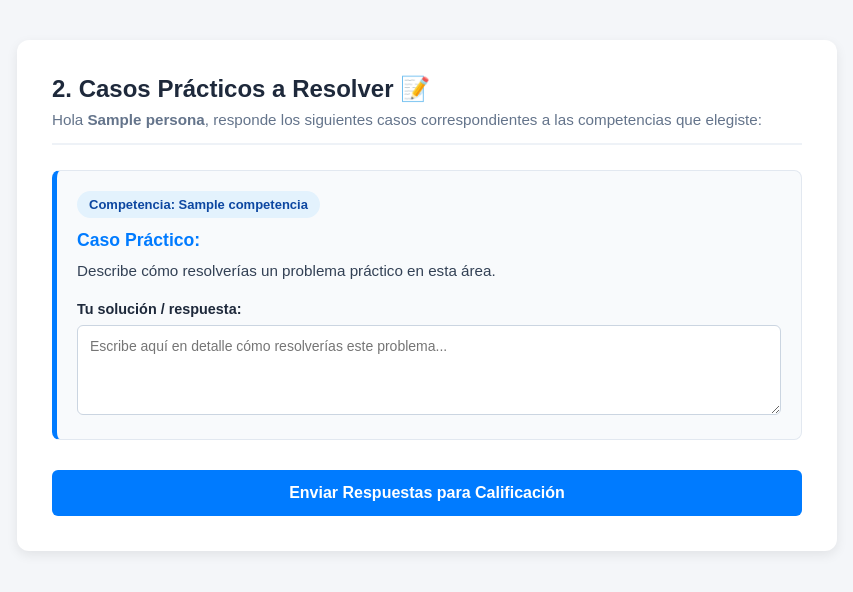
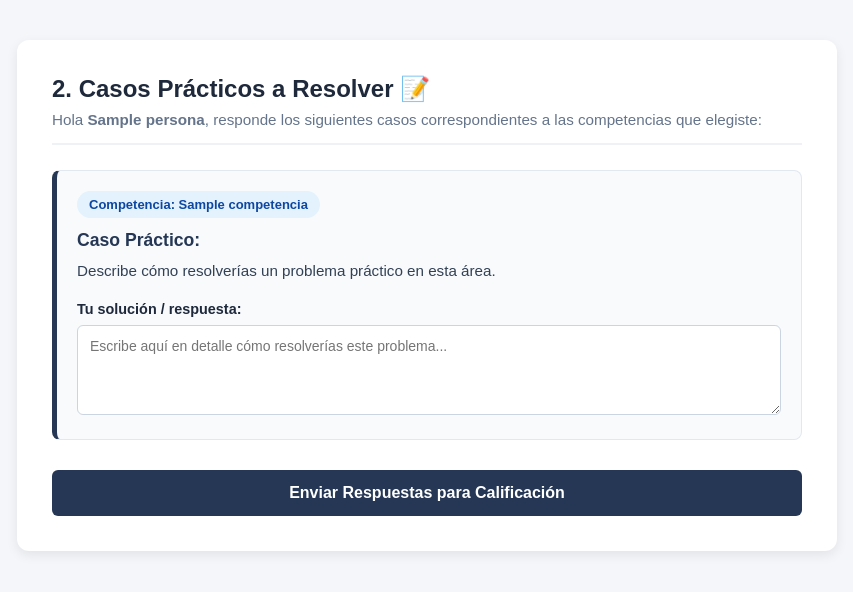
Before and after one commit to miaukat/evaluacion-competencias, a Django app: page /evaluacion/1/ in a window 1280 px wide. Shown: the top 592 px of the page, without its empty margins (213-1066 px from the left). Run offline with Django 5.2, Linux system fonts and the light colour scheme; tables that the repository leaves empty hold one stand-in row (values such as "Sample post").

Commit message:
Arreglos en color y respuesta IA

```diff
--- a/competencias/static/css/evaluacion.css
+++ b/competencias/static/css/evaluacion.css
@@ -37,7 +37,7 @@ body {
 .tarjeta-caso {
     background-color: #f8fafc;
     border: 1px solid #e2e8f0;
-    border-left: 5px solid #007bff;
+    border-left: 5px solid #253754;
     padding: 20px;
     border-radius: 8px;
     margin-bottom: 25px;
@@ -62,7 +62,7 @@ body {
 
 .tarjeta-caso h3 {
     margin: 0 0 8px 0;
-    color: #007bff;
+    color: #253754;
     font-size: 1.1rem;
 }
 
@@ -96,7 +96,7 @@ textarea {
 }
 
 textarea:focus {
-    border-color: #007bff;
+    border-color: #253754;
     box-shadow: 0 0 0 3px rgba(0, 123, 255, 0.15);
     outline: none;
 }
@@ -107,7 +107,7 @@ textarea:focus {
 }
 
 .boton-enviar {
-    background-color: #007bff;
+    background-color: #253754;
     color: #ffffff;
     border: none;
     padding: 14px 20px;
@@ -120,7 +120,7 @@ textarea:focus {
 }
 
 .boton-enviar:hover {
-    background-color: #0056b3;
+    background-color: #1b283d;
 }
 
 .boton-enviar:active {
--- a/competencias/static/css/registro.css
+++ b/competencias/static/css/registro.css
@@ -40,7 +40,7 @@ input[type="email"] {
 
 input[type="text"]:focus,
 input[type="email"]:focus {
-    border-color: #28a745;
+    border-color: #253754;
     outline: none;
 }
 
@@ -83,7 +83,7 @@ input[type="email"]:focus {
 }
 
 .guardar_registro {
-    background-color: #28a745;
+    background-color: #253754;
     color: white;
     border: none;
     padding: 10px 15px;
@@ -97,5 +97,5 @@ input[type="email"]:focus {
 }
 
 .guardar_registro:hover {
-    background-color: #218838;
+    background-color: #1b283d;
 }
--- a/evaluacion_app/settings.py
+++ b/evaluacion_app/settings.py
@@ -13,8 +13,12 @@ import os
 from pathlib import Path
 from dotenv import load_dotenv
 
+load_dotenv()
+
 # Build paths inside the project like this: BASE_DIR / 'subdir'.
 BASE_DIR = Path(__file__).resolve().parent.parent
+
+GROQ_API_KEY = os.getenv('GROQ_API_KEY')
 
 
 # Quick-start development settings - unsuitable for production
```
